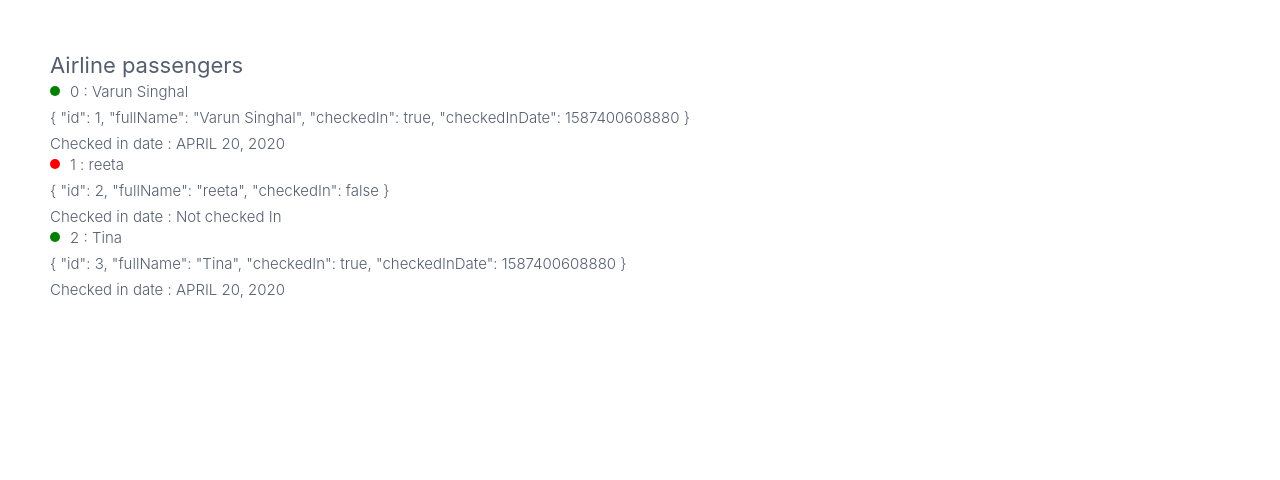
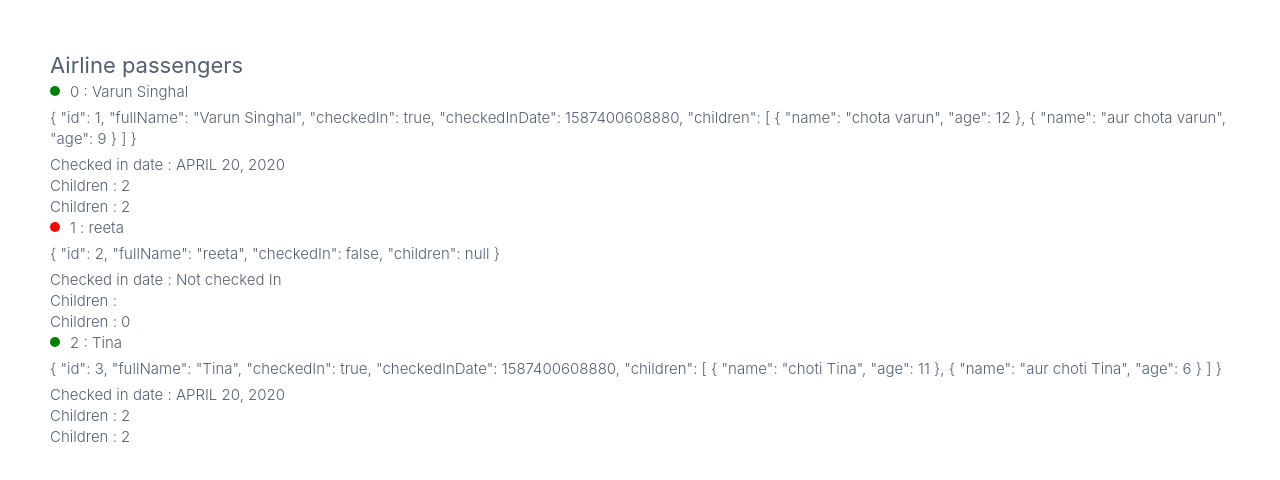
Before and after one commit to varunsinghal65/ng-app-todd, an Angular app: page / in a window 1280 px wide. Shown: the top 480 px of the page. Built offline with nearby package versions, Linux system fonts and the light colour scheme.

Commit message:
Rendering Flows : Safe Navigation operator

```diff
--- a/src/app/app.component.ts
+++ b/src/app/app.component.ts
@@ -1,19 +1,25 @@
 /**
- * Pipes - It's a data tranformation mechanism.
+ * Safe navigation opertor
  *
  */
 
 import { Component } from '@angular/core';
 
-/**
- * "?X makes X as the optional property in interface"
- */
+interface Child {
+  name:string,
+  age:number
+ }
 
+ /**
+  * "children: Child[] | null" tells TS compiler that "children" property should always be there,
+  *  but it can either of type null or Child[]
+  */
 interface Passenger {
   id: number,
   fullName: string,
   checkedIn: boolean,
-  checkedInDate? : number
+  checkedInDate? : number,
+  children: Child[] | null
 }
 
 @Component({
@@ -28,12 +34,32 @@ interface Passenger {
        [class.checked-in]="pax.checkedIn">
       </span>
       {{ i }} : {{ pax.fullName }}
-      <!-- JSON pipe is quite useful for debugging -->
       <p>{{ pax | json }}</p>
-      <!-- Date pipe -->
       <div>
       Checked in date :
       {{  pax.checkedInDate ? (pax.checkedInDate | date:'MMMM d, y' | uppercase) : "Not checked In" }}
+      </div>
+      <!-- Unsafe operation, runtime browser breaks when "pax.children" is null -->
+      <!--
+      <div>
+      Children : {{ pax.children.length }}
+      </div>
+      -->
+
+      <!-- Safe op : ? -->
+      <!--
+      "?", safe operator, basically tells angular, if pax.children is defined, go the next steps,
+      otherwise STOP evaluating expression . So, ? is use
+      -->
+      <div>
+      Children : {{ pax.children?.length}}
+      </div>
+      <!--
+      Also we can specify a value to be computed, when ? detects that pax.children is null/undefined,
+      it falls back to the vlaue specified after OR operator
+      -->
+      <div>
+      Children : {{ pax.children?.length || 0}}
       </div>
     </li>
   </ul>
@@ -46,16 +72,19 @@ export class AppComponent {
     id: 1,
     fullName: 'Varun Singhal',
     checkedIn: true,
-    checkedInDate : 1587400608880
+    checkedInDate : 1587400608880,
+    children : [{name: 'chota varun', age: 12}, {name: 'aur chota varun', age:9}]
   }, {
     id: 2,
     fullName: 'reeta',
-    checkedIn: false
+    checkedIn: false,
+    children: null
   }, {
     id: 3,
     fullName: 'Tina',
     checkedIn: true,
-    checkedInDate: 1587400608880
+    checkedInDate: 1587400608880,
+    children : [{name: 'choti Tina', age: 11}, {name: 'aur choti Tina', age:6}]
   }]
 
 }
```
